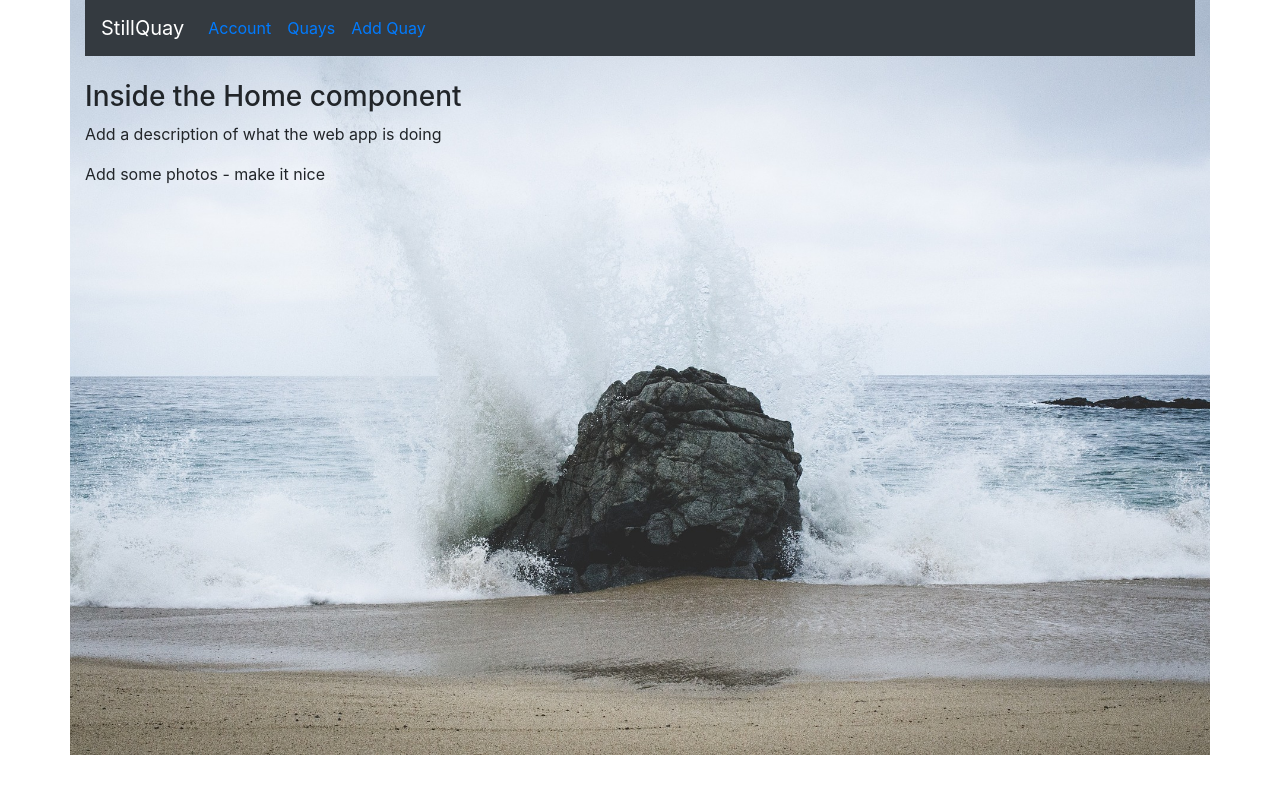
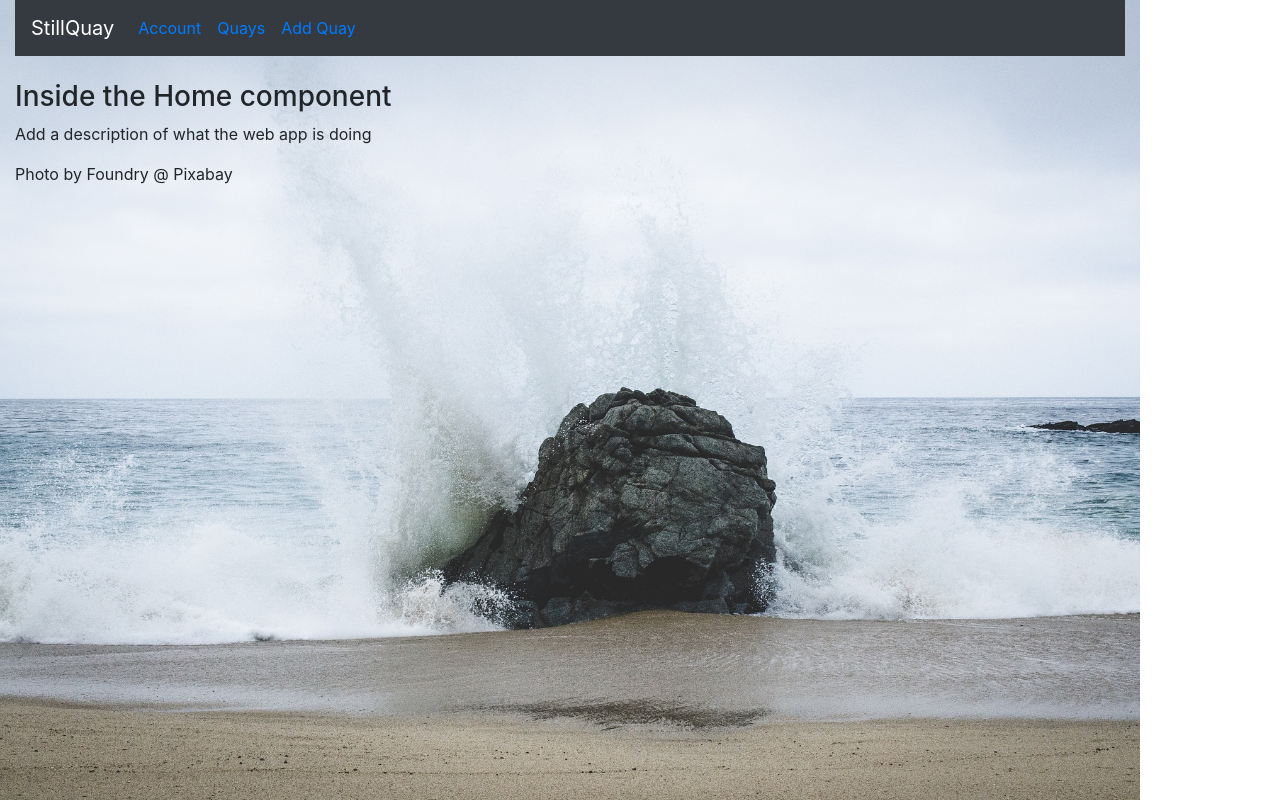
Before and after one commit to petrebarna/still-quay, a React (Create React App) app in the folder frontend/: page / in a window 1280 px wide. Built offline with nearby package versions, Linux system fonts and the light colour scheme.

Commit message:
styling bkgd img

```diff
--- a/frontend/src/App.js
+++ b/frontend/src/App.js
@@ -21,12 +21,12 @@ import Background from './images/breakwater.jpg';
 
 
 let Imgstyle = {
-  backgroundSize: "contain",
+  backgroundSize: "cover",
   backgroundRepeat: "no-repeat",
-  width: "100%",
-  height: "100vh",
-
-  backgroundImage: `url(${Background})`
+  minWidth: "88%",
+  minHeight: "100vh",
+  float: "left",
+  backgroundImage: `url(${Background})`,
 }
 
 function App() {
--- a/frontend/src/components/Home.js
+++ b/frontend/src/components/Home.js
@@ -6,8 +6,7 @@ const Home = (props) => {
     <div>
       <h3>Inside the Home component</h3>
       <p>Add a description of what the web app is doing</p>
-      <p>Add some photos - make it nice</p>
-
+      <p>Photo by Foundry @ Pixabay</p>
     </div>
 
 
```
Also changed, not shown: 1 other file (tests, documents, lock files or other folders).
